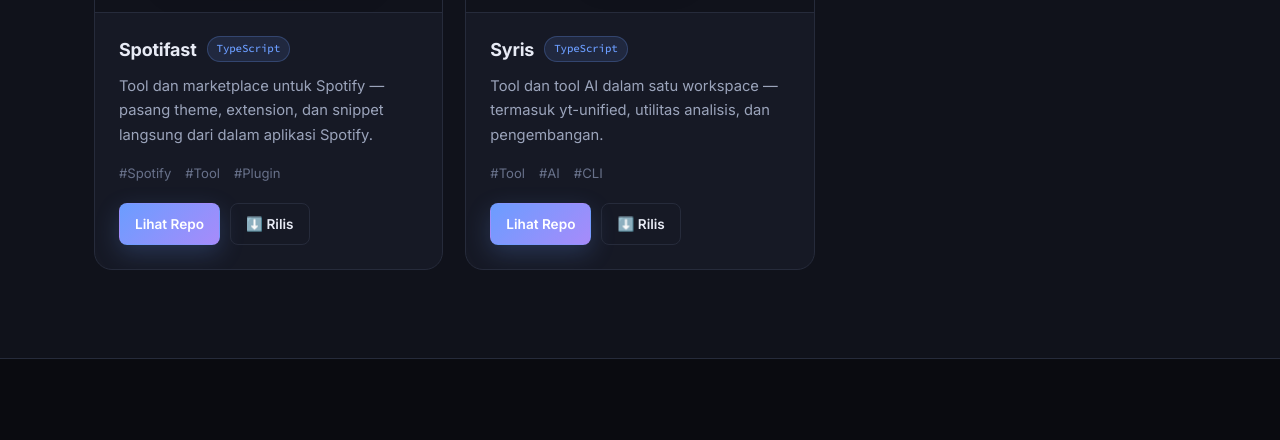
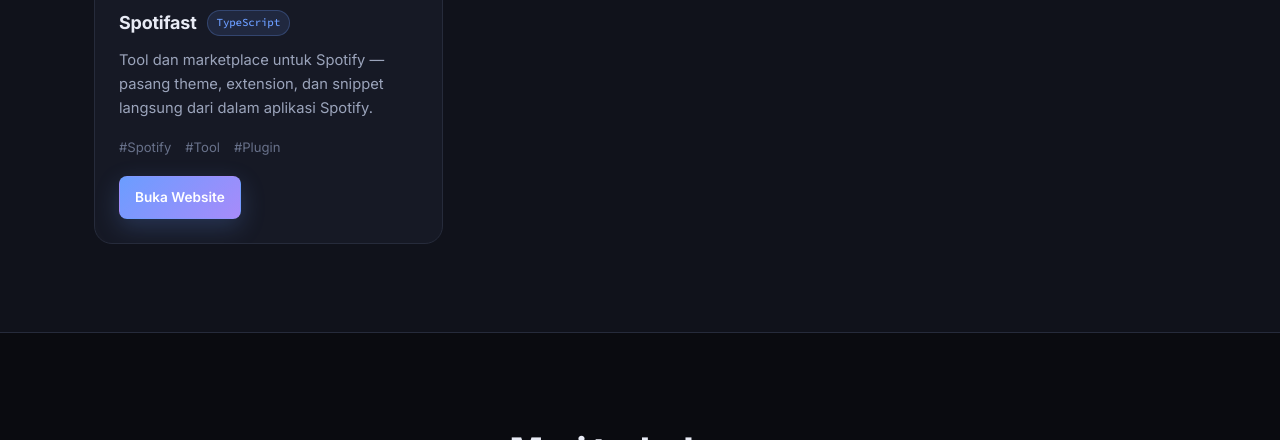
Before and after one commit to Maxodus126/Portofolio, a plain HTML site: page index.html in a window 1280 px wide. Shown: the part 2360-2800 px from the top of the page. Drawn offline with Linux system fonts and the light colour scheme.

Commit message:
Link cards directly to project github.io sites
- Replace 'Lihat Repo'/'Rilis' buttons with single 'Buka Website' per card
- Remove G_Controll and Syris entries
- Restore 4 working projects: WinMac, AllSense Control, 9Router, Spotifast
- Clean unused logo assets

Co-Authored-By: Claude Code <noreply@anthropic.com>

```diff
--- a/index.html
+++ b/index.html
@@ -3,7 +3,6 @@
 <head>
   <meta charset="UTF-8" />
   <meta name="viewport" content="width=device-width, initial-scale=1.0" />
-  <meta name="description" content="Maxodus — Portofolio software Windows: WIN MAC dock, AllSense Control, 9Router Controller, Spotifast, dan Syris." />
   <meta name="author" content="Maxodus" />
   <meta name="theme-color" content="#0b0d12" />
   <title>Maxodus — Portofolio</title>
@@ -42,15 +41,13 @@
         <h1 class="hero-title">Saya membuat<br><span class="accent">tools yang&#160;&#8203;kamu&#160;install<br>&#8203;dan&#160;pakai&#160;sehari&#160;hari.</span></h1>
         <p class="hero-sub">
           Dari dock ala macOS untuk Windows 11, panel kendali daya laptop,
-          sampai GUI manager. Semua di bawah ini adalah project yang saya bangun
-          dan rilis langsung di GitHub.
+          sampai GUI manager. Pilih project lalu klik <b>Buka Website</b> untuk langsung mencoba.
         </p>
         <div class="hero-actions">
           <a href="#proyek" class="btn btn-primary">Lihat Project</a>
-          <a href="https://github.com/Maxodus126" target="_blank" rel="noopener" class="btn btn-ghost">Buka GitHub</a>
         </div>
         <ul class="hero-stats">
-          <li><strong>5</strong><span>project tampil</span></li>
+          <li><strong>4</strong><span>project tampil</span></li>
           <li><strong>Windows</strong><span>platform utama</span></li>
           <li><strong>Open source</strong><span>kode terbuka</span></li>
         </ul>
@@ -68,7 +65,6 @@
             <p class="out">Maxodus — Software Developer</p>
             <p><span class="prompt">$</span> ls ./projects</p>
             <p class="out">WIN&nbsp;MAC&nbsp;&nbsp;AllSense&nbsp;Control&nbsp;&nbsp;9Router</p>
-            <p class="out">Spotifast&nbsp;&nbsp;Syris</p>
             <p><span class="prompt">$</span> open ./projects</p>
             <p class="out blink">█</p>
           </div>
@@ -109,7 +105,7 @@
     <div class="container">
       <div class="section-head">
         <h2 class="section-title">Project</h2>
-        <p class="section-sub">Klik tombol <b>Lihat Repo</b> untuk membuka source code, atau <b>⬇️ Rilis</b> untuk langsung menginstall.</p>
+        <p class="section-sub">Klik tombol <b>Buka Website</b> untuk langsung ke situs project.</p>
       </div>
       <div class="project-grid" id="featured-grid">
         <!-- diisi oleh JS -->
--- a/js/main.js
+++ b/js/main.js
@@ -1,19 +1,16 @@
 /* ============================================================
    Maxodus Portfolio — main.js
-   5 project lokal dari folder 1_PROJECT_, masing-masing pakai logo asli.
-   Tanpa fetch GitHub API.
+   4 project dengan website github.io yang sudah aktif.
    ============================================================ */
 (function () {
   'use strict';
-
-  var BASE = 'https://github.com/Maxodus126';
 
   var projects = [
     {
       name: 'WIN MAC',
       desc: 'Dock ala macOS dan menu bar untuk Windows 11. Ditulis dari nol dengan Rust di atas Win32 — ringan, tanpa Windhawk, tanpa patch Explorer.',
       lang: 'Rust',
-      repo: 'WinMac',
+      site: 'https://maxodus126.github.io/WinMac/',
       img: 'assets/img/winmac.png',
       tags: ['Desktop', 'Rust', 'Windows']
     },
@@ -21,7 +18,7 @@
       name: 'AllSense Control',
       desc: 'Satu panel kecil untuk mengendalikan daya laptop Windows — kecerahan, volume, power mode, dan hotkey global. Tanpa admin, tanpa driver vendor.',
       lang: 'C#',
-      repo: 'AllSense-Control',
+      site: 'https://maxodus126.github.io/AllSense-Control/',
       img: 'assets/img/logo-allsense.png',
       tags: ['Utilitas', '.NET', 'Windows']
     },
@@ -29,7 +26,7 @@
       name: '9Router Controller Pro',
       desc: 'GUI manager desktop untuk 9router (npx 9router). Start/stop sekali klik, status hidup real-time, monitoring RAM, dan console langsung.',
       lang: 'Python',
-      repo: '9router-controller',
+      site: 'https://maxodus126.github.io/9router-controller/',
       img: 'assets/img/logo-9router.png',
       tags: ['GUI', 'Python', 'Windows']
     },
@@ -37,17 +34,9 @@
       name: 'Spotifast',
       desc: 'Tool dan marketplace untuk Spotify — pasang theme, extension, dan snippet langsung dari dalam aplikasi Spotify.',
       lang: 'TypeScript',
-      repo: 'spotifast-marketplace',
+      site: 'https://maxodus126.github.io/Spotifast/',
       img: 'assets/img/logo-spotifast.png',
       tags: ['Spotify', 'Tool', 'Plugin']
-    },
-    {
-      name: 'Syris',
-      desc: 'Tool dan tool AI dalam satu workspace — termasuk yt-unified, utilitas analisis, dan pengembangan.',
-      lang: 'TypeScript',
-      repo: 'MCP-FOR-DOCUMENT',
-      img: 'assets/img/logo-syris.png',
-      tags: ['Tool', 'AI', 'CLI']
     }
   ];
 
@@ -57,9 +46,6 @@
     if (text != null) node.textContent = text;
     return node;
   }
-
-  function repoUrl(name) { return BASE + '/' + encodeURIComponent(name); }
-  function releaseUrl(name) { return repoUrl(name) + '/releases/latest'; }
 
   function renderFeatured() {
     var grid = document.getElementById('featured-grid');
@@ -79,8 +65,7 @@
       var body = el('div', 'project-body');
       var titleRow = el('div', 'project-title');
       titleRow.appendChild(el('span', null, p.name));
-      var badge = el('span', 'project-lang', p.lang);
-      titleRow.appendChild(badge);
+      titleRow.appendChild(el('span', 'project-lang', p.lang));
       body.appendChild(titleRow);
 
       body.appendChild(el('p', 'project-desc', p.desc));
@@ -92,16 +77,11 @@
       body.appendChild(meta);
 
       var actions = el('div', 'project-actions');
-      var viewBtn = el('a', 'btn btn-primary btn-sm', 'Lihat Repo');
-      viewBtn.href = repoUrl(p.repo);
+      var viewBtn = el('a', 'btn btn-primary btn-sm', 'Buka Website');
+      viewBtn.href = p.site;
       viewBtn.target = '_blank';
       viewBtn.rel = 'noopener';
-      var dlBtn = el('a', 'btn btn-ghost btn-sm', '⬇️ Rilis');
-      dlBtn.href = releaseUrl(p.repo);
-      dlBtn.target = '_blank';
-      dlBtn.rel = 'noopener';
       actions.appendChild(viewBtn);
-      actions.appendChild(dlBtn);
       body.appendChild(actions);
 
       card.appendChild(body);
```
Also changed, not shown: assets/img/gcontroll-icon-0.png (deleted), assets/img/gcontroll-icon-1.png (deleted), assets/img/gcontroll-icon-2.png (deleted), assets/img/logo-gcontroll.png (deleted), assets/img/logo-syris.png (deleted), 1 other file.
